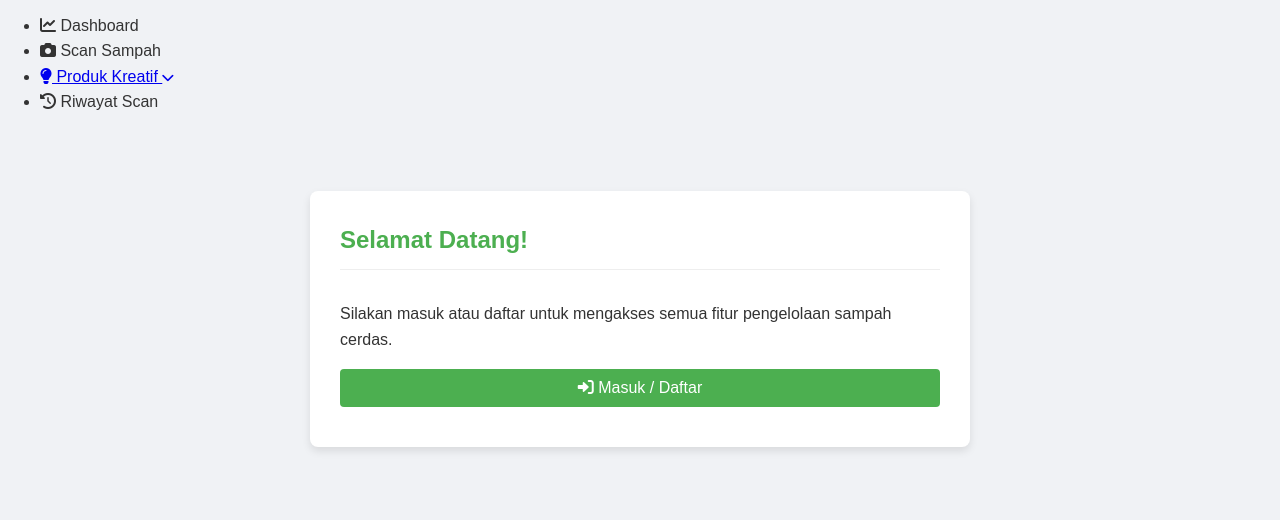
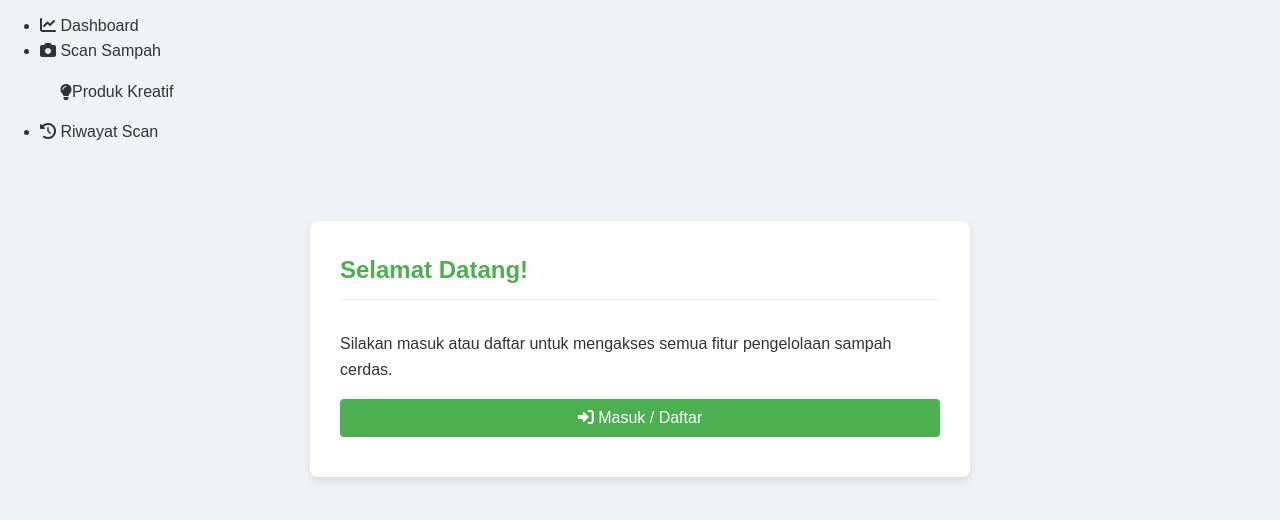
Before and after one commit to farrel555/SmartWaste, a website built with webpack: page src/index.html in a window 1280 px wide. Shown: the part 162-682 px from the top of the page. Built offline with nearby package versions, Linux system fonts and the light colour scheme.

Commit message:
'history'

```diff
--- a/src/styles/main.css
+++ b/src/styles/main.css
@@ -86,6 +86,35 @@ body {
 }
 
 /* Sidebar Menu Styling */
+.side-menu .menu-items .has-submenu {
+    /* Hapus padding default agar tidak ada ruang kosong aneh */
+    padding: 0;
+    /* Kita atur agar sub-menu berada relatif terhadap item ini */
+    position: relative;
+    display: block; /* Ubah dari flex agar sub-menu bisa ditampilkan di bawahnya */
+}
+
+/* Tombol utama untuk membuka sub-menu */
+.side-menu .menu-items .has-submenu .menu-toggle-submenu {
+    display: flex;
+    align-items: center;
+    width: 100%;
+    padding: 15px 20px;
+    color: #333;
+    text-decoration: none;
+    background-color: transparent;
+    border: none;
+    font-size: 1em; /* Samakan dengan font item menu lain */
+    font-family: 'Arial', sans-serif;
+    cursor: pointer;
+    transition: background-color 0.2s ease;
+}
+
+.side-menu .menu-items .has-submenu .menu-toggle-submenu:hover {
+    background-color: #e0e0e0;
+}
+
+/* Ikon panah di sebelah kanan */
 .side-menu .menu-items .has-submenu .submenu-arrow {
     margin-left: auto; /* Mendorong panah ke paling kanan */
     font-size: 0.8em;
```
